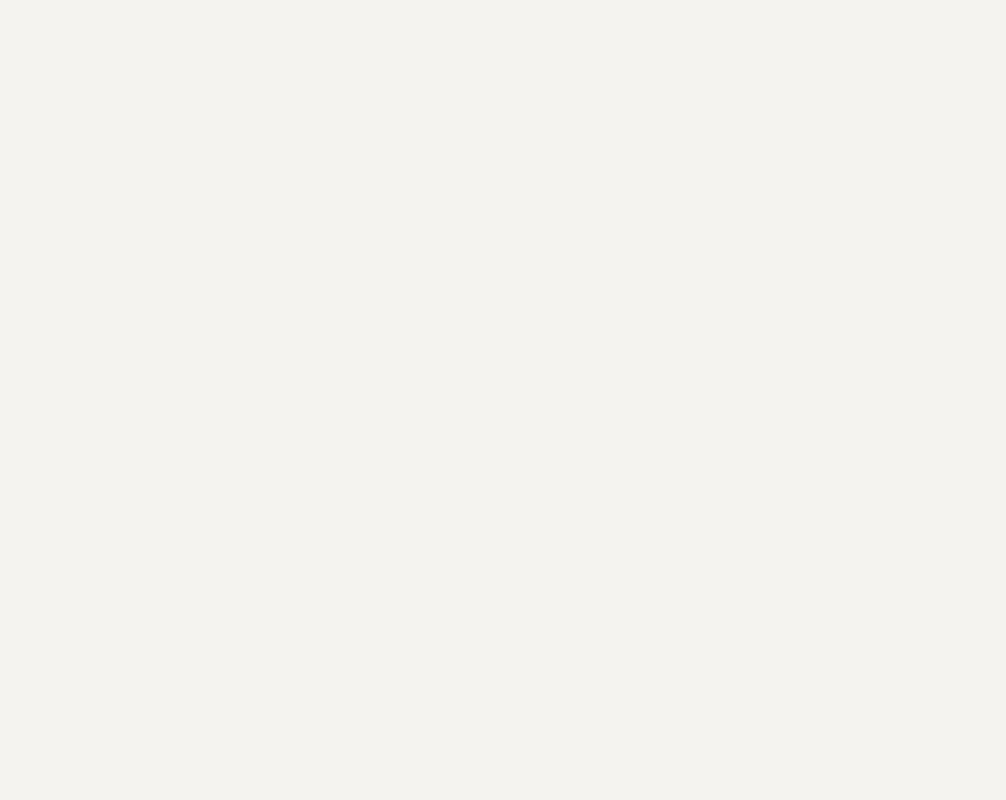
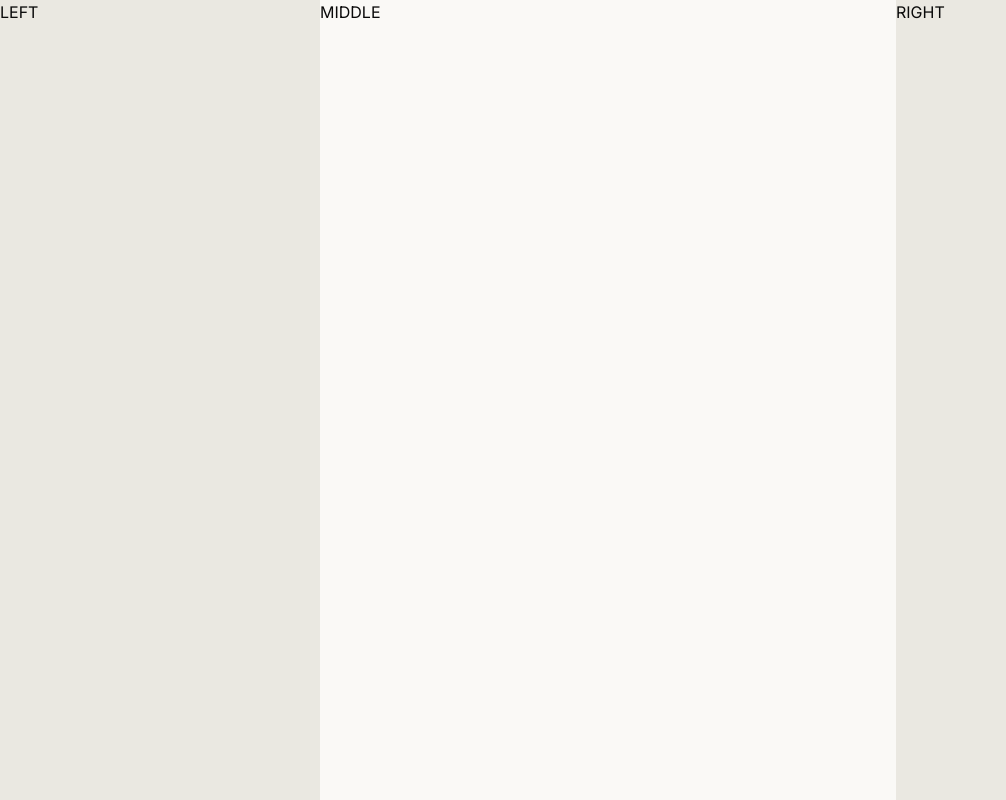
Before and after one commit to SpectreFury/askpdf, a Next.js app in the folder web/: page /home in a window 1280 px wide. Shown: the whole page, without its empty margins (0-1006 px from the left). Built offline with nearby package versions, Linux system fonts and the light colour scheme.

Commit message:
chore: add README

```diff
--- /dev/null
+++ b/web/app/(main)/_components/ConversationAside.tsx
@@ -0,0 +1,5 @@
+const ConversationAside = () => {
+  return <aside className="h-full min-w-96 bg-sidebar">RIGHT</aside>;
+};
+
+export default ConversationAside;
--- /dev/null
+++ b/web/app/(main)/_components/DocumentRenderer.tsx
@@ -0,0 +1,5 @@
+const DocumentRenderer = () => {
+  return <div className="flex-1">MIDDLE</div>
+}
+
+export default DocumentRenderer;
--- /dev/null
+++ b/web/app/(main)/_components/DocumentUploadAside.tsx
@@ -0,0 +1,5 @@
+const DocumentUploadAside = () => {
+  return <aside className="h-full min-w-80 bg-sidebar">LEFT</aside>;
+};
+
+export default DocumentUploadAside;
--- a/web/app/(main)/home/page.tsx
+++ b/web/app/(main)/home/page.tsx
@@ -1,5 +1,17 @@
+import ConversationAside from "../_components/ConversationAside";
+import DocumentRenderer from "../_components/DocumentRenderer";
+import DocumentUploadAside from "../_components/DocumentUploadAside";
+
 const HomePage = () => {
-  return <main></main>;
+  return (
+    <main className="w-full h-screen bg-[#FAF9F6] flex">
+      <DocumentUploadAside />
+
+      <DocumentRenderer />
+
+      <ConversationAside />
+    </main>
+  );
 };
 
 export default HomePage;
--- a/web/app/globals.css
+++ b/web/app/globals.css
@@ -74,7 +74,7 @@
   --chart-4: oklch(0.371 0 0);
   --chart-5: oklch(0.269 0 0);
   --radius: 0.625rem;
-  --sidebar: oklch(0.985 0 0);
+  --sidebar: oklch(93.1% 0.01 93.6);
   --sidebar-foreground: oklch(0.145 0 0);
   --sidebar-primary: oklch(0.205 0 0);
   --sidebar-primary-foreground: oklch(0.985 0 0);
```
Also changed, not shown: 1 other file (tests, documents, lock files or other folders).
